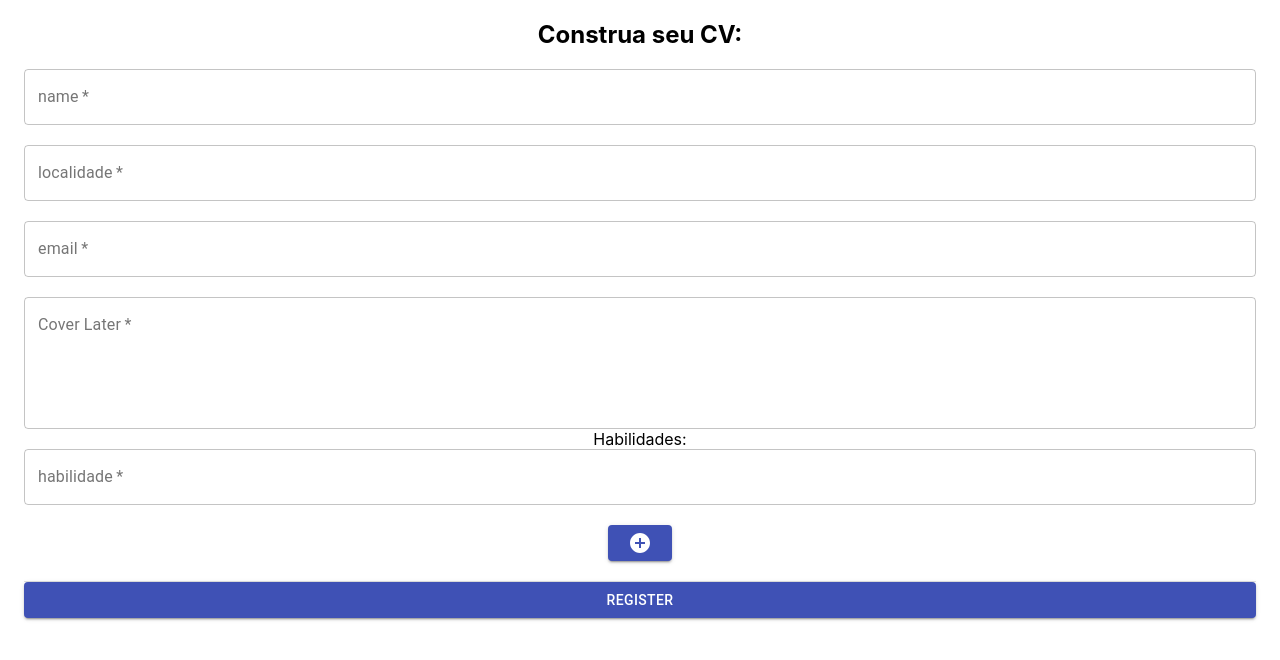
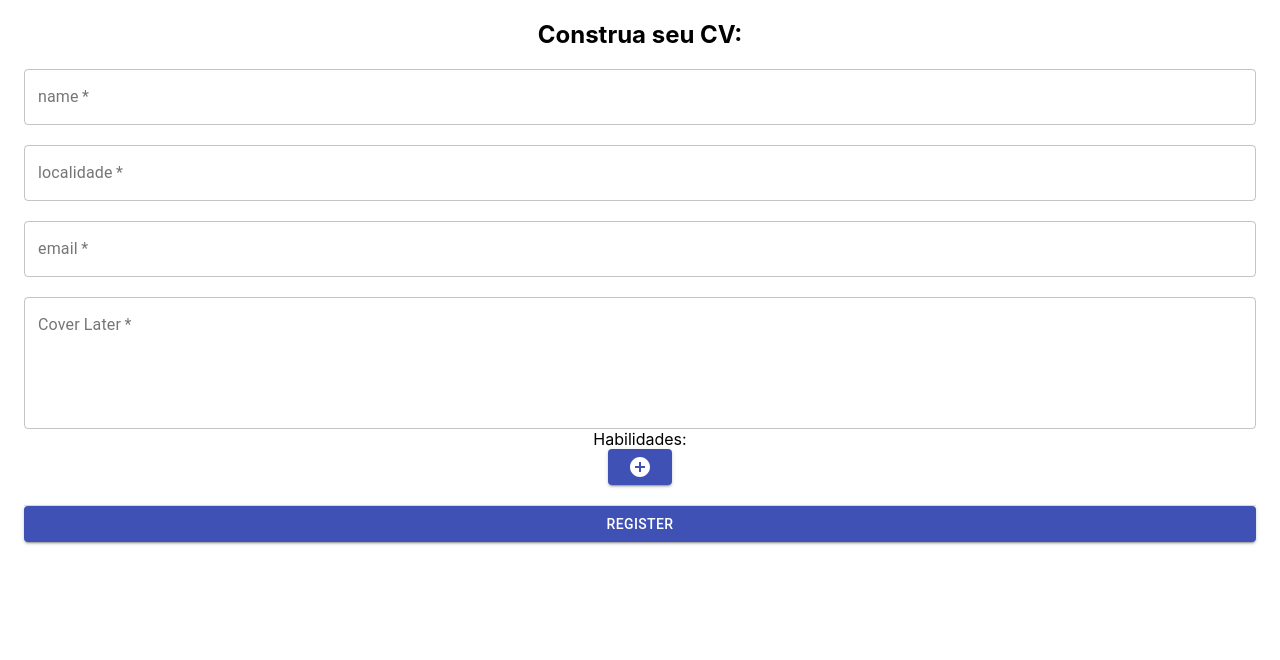
Before and after one commit to asreal089/cvbuilder, a Next.js app: page /builder in a window 1280 px wide. Shown: the top 660 px of the page. Built offline with nearby package versions, Linux system fonts and the light colour scheme.

Commit message:
Fix input de valores em array de string

```diff
--- a/pages/builder.tsx
+++ b/pages/builder.tsx
@@ -20,7 +20,6 @@ import { inputClasses } from "@mui/material";
 const Builder: NextPage = () => {
 
   const [dadosLinkList, setDadoslinkList] = useState<any>([]);
-  const [campoHabilidades, setCampoHabilidades] = useState<any>([]);
   const [nome, setNome] = useState<String>();
   const [localidade, setLocalidade] = useState<String>();
   const [email, setEmail] = useState<String>();
@@ -33,8 +32,6 @@ const Builder: NextPage = () => {
   const [cursos, setCursos] = useState<Curso>();
   const [conquistas, setConquistas] = useState<Conquistas>();
 
-  const [counterHabilidade, setCounterHabilidade] = useState<number>(1);
-
   function saveCV() {
     console.log("Nome: " + nome);
     console.log("email: " + email);
@@ -43,31 +40,13 @@ const Builder: NextPage = () => {
   }
 
   function pushHabilidade() {
-    let localCounter = counterHabilidade;
-    const campoNovo: ReactElement<any, any> = (
-      <>
-        <br />
-        <TextField
-          className="habilidade"
-          type="text"
-          label="habilidade"
-          variant="outlined"
-          required
-          onChange={(e) => {
-            setNovaHabilidade(e, localCounter)
-          }}
-        />
-      </>
-    );
-    setCounterHabilidade(counterHabilidade => counterHabilidade + 1);
-    console.log(counterHabilidade);
-    setCampoHabilidades([campoNovo, ...campoHabilidades]);
+    let novaHabilidade = '';
+    setHabilidades([ '' ,...habilidades]);
   }
 
   function setNovaHabilidade(e: React.ChangeEvent<HTMLTextAreaElement | HTMLInputElement>, index: number){
-      let temp = habilidades.map((i: any)=>i);
+      let temp= habilidades.map((i: any)=>i);
       temp[index] = e.target.value;
-      console.log(index)
       setHabilidades(temp);
   }
 
@@ -126,6 +105,9 @@ const Builder: NextPage = () => {
           }}
         />
         Habilidades:
+
+        {habilidades.map((_item: any, index: number) => (
+            <>
               <br />
               <TextField
                 name="habilidade"
@@ -136,10 +118,10 @@ const Builder: NextPage = () => {
                 variant="outlined"
                 required
                 onChange={(e) => {
-            setNovaHabilidade(e, 0)
-          }}
-        />
-        {campoHabilidades}
+                  setNovaHabilidade(e, index);
+                } } />
+            </>
+          ))}
         <br />
         <span className="center">
           <Button variant="contained" color="primary" onClick={pushHabilidade}>
```
Lines whose indentation alone changed are shown as unchanged.
